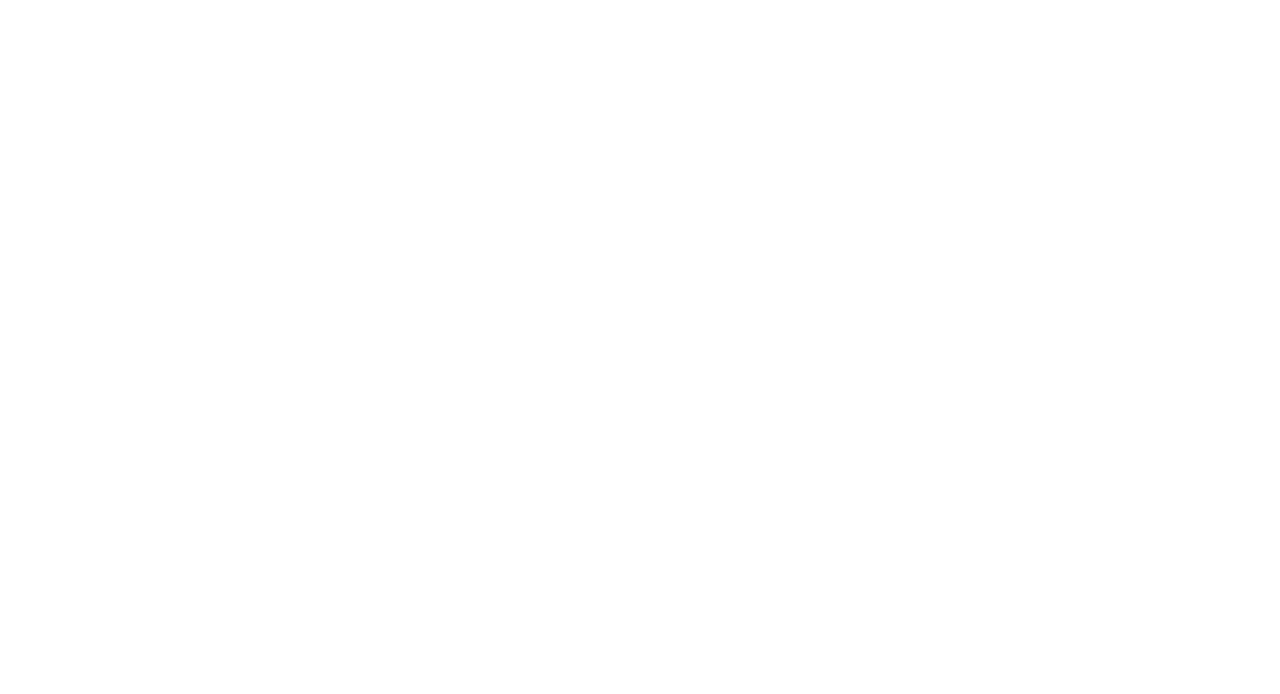
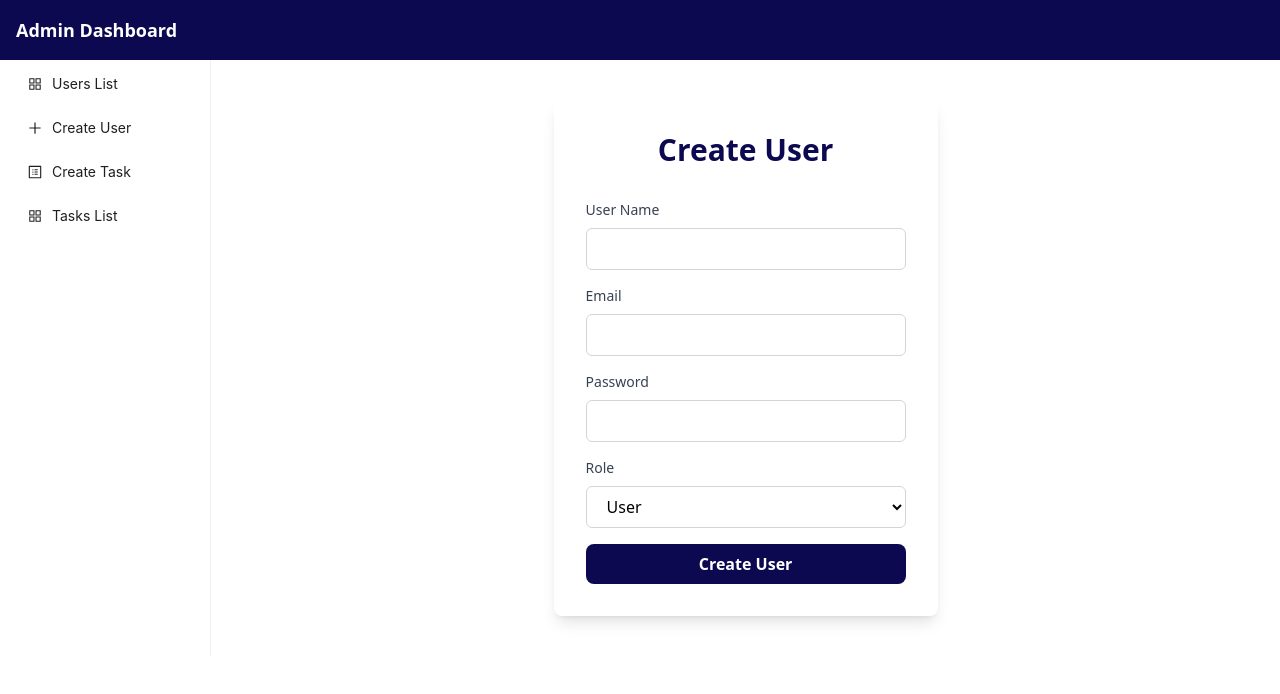
Before and after one commit to PrincyChauhan/taskify, a React (Vite) app in the folder frontend/: page /create-user in a window 1280 px wide. Before the commit this address had no page. Shown: the top 694 px of the page. Built offline with nearby package versions, Linux system fonts and the light colour scheme.

Commit message:
Create User Page

```diff
--- a/frontend/src/App.jsx
+++ b/frontend/src/App.jsx
@@ -2,6 +2,8 @@
 import Signup from "./Pages/SignupPage";
 import Login from "./Pages/LoginPage";
 import Dashboard from "./Pages/Dashboard";
+import CreateUser from "./Pages/CreateUser";
+
 const App = () => {
   return (
     <Router>
@@ -9,6 +11,7 @@
         <Route path="/signup" element={<Signup />} />
         <Route path="/login" element={<Login />} />
         <Route path="/dashboard" element={<Dashboard />} />
+        <Route path="/create-user" element={<CreateUser />} />
       </Routes>
     </Router>
   );
--- /dev/null
+++ b/frontend/src/Pages/CreateUser.jsx
@@ -0,0 +1,106 @@
+import React from "react";
+import Sidebar from "../components/sidebar";
+
+const CreateUser = () => {
+  return (
+    <div>
+      <div className="bg-[#0C0950] p-4">
+        <div className="flex justify-between items-center">
+          <div className="text-white font-semibold text-lg">
+            Admin Dashboard
+          </div>
+        </div>
+      </div>
+      <div className="flex flex-row justify-between">
+        <Sidebar />
+
+        <div className="flex flex-col items-center justify-center p-10 w-full h-[100%] font-poppins">
+          <div className="bg-white p-8 rounded-lg shadow-lg max-w-sm w-1/2 h-full">
+            <h2 className="text-3xl font-bold text-center mb-8 text-[#0C0950]">
+              Create User
+            </h2>
+
+            <form className="w-full h-full">
+              <div className="mb-4">
+                <label
+                  htmlFor="username"
+                  className="block text-sm font-medium text-gray-700 mb-2"
+                >
+                  User Name
+                </label>
+
+                <input
+                  type="text"
+                  id="username"
+                  name="username"
+                  className="w-full px-4 py-2 border border-gray-300 rounded-md focus:ring-blue-500 focus:border-blue-500"
+                  required
+                />
+              </div>
+
+              <div className="mb-4">
+                <label
+                  htmlFor="email"
+                  className="block text-sm font-medium text-gray-700 mb-2"
+                >
+                  Email
+                </label>
+                <input
+                  type="email"
+                  id="email"
+                  name="email"
+                  className="w-full px-4 py-2 border border-gray-300 rounded-md focus:ring-blue-500 focus:border-blue-500"
+                  required
+                />
+              </div>
+
+              <div className="mb-4">
+                <label
+                  htmlFor="password"
+                  className="block text-sm font-medium text-gray-700 mb-2"
+                >
+                  Password
+                </label>
+                <input
+                  type="password"
+                  id="password"
+                  name="password"
+                  className="w-full px-4 py-2 border border-gray-300 rounded-md focus:ring-blue-500 focus:border-blue-500"
+                  required
+                />
+              </div>
+
+              <div className="mb-4">
+                <label
+                  htmlFor="password"
+                  className="block text-sm font-medium text-gray-700 mb-2"
+                >
+                  Role
+                </label>
+                <select
+                  id="role"
+                  name="role"
+                  className="w-full px-4 py-2 border border-gray-300 rounded-md focus:ring-blue-500 focus:border-blue-500"
+                  required
+                >
+                  <option value="user" className="bg-[#0C0950]">
+                    User
+                  </option>
+                </select>
+              </div>
+
+              <button
+                type="submit"
+                className="w-full py-2 px-4 bg-[#0C0950] text-white font-semibold rounded-lg hover:bg-[#161179] focus:outline-none"
+              >
+                Create User
+              </button>
+            </form>
+          </div>
+        </div>
+      </div>
+    </div>
+  );
+};
+
+export default CreateUser;
```
